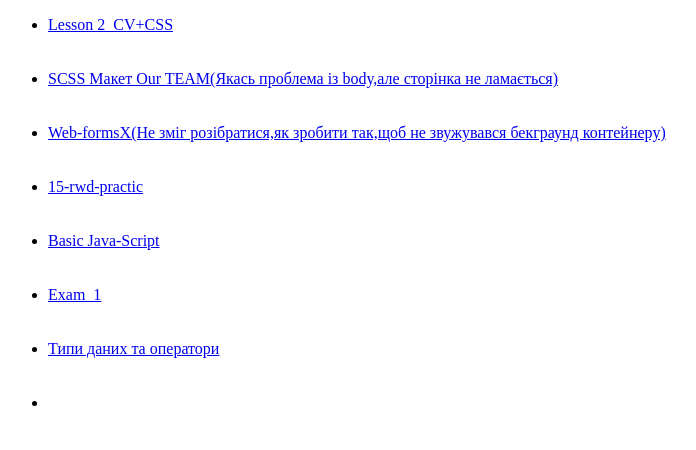
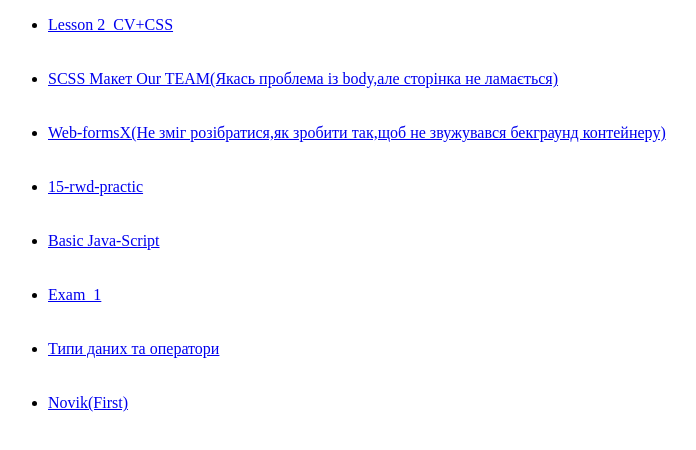
Before and after one commit to Leonid01112003/homeworkGIT, a plain HTML site: page index.html in a window 1280 px wide. Shown: the whole page, without its empty margins (0-696 px from the left). Drawn offline with Linux system fonts and the light colour scheme.

Commit message:
init commit

```diff
--- a/index.html
+++ b/index.html
@@ -37,7 +37,7 @@
            </li>
            <br><br>
            <li>
-            <a href="Figma_Novik/index.html"></a>
+            <a href="Figma_Novik/index.html">Novik(First)</a>
            </li>
 
 
```
